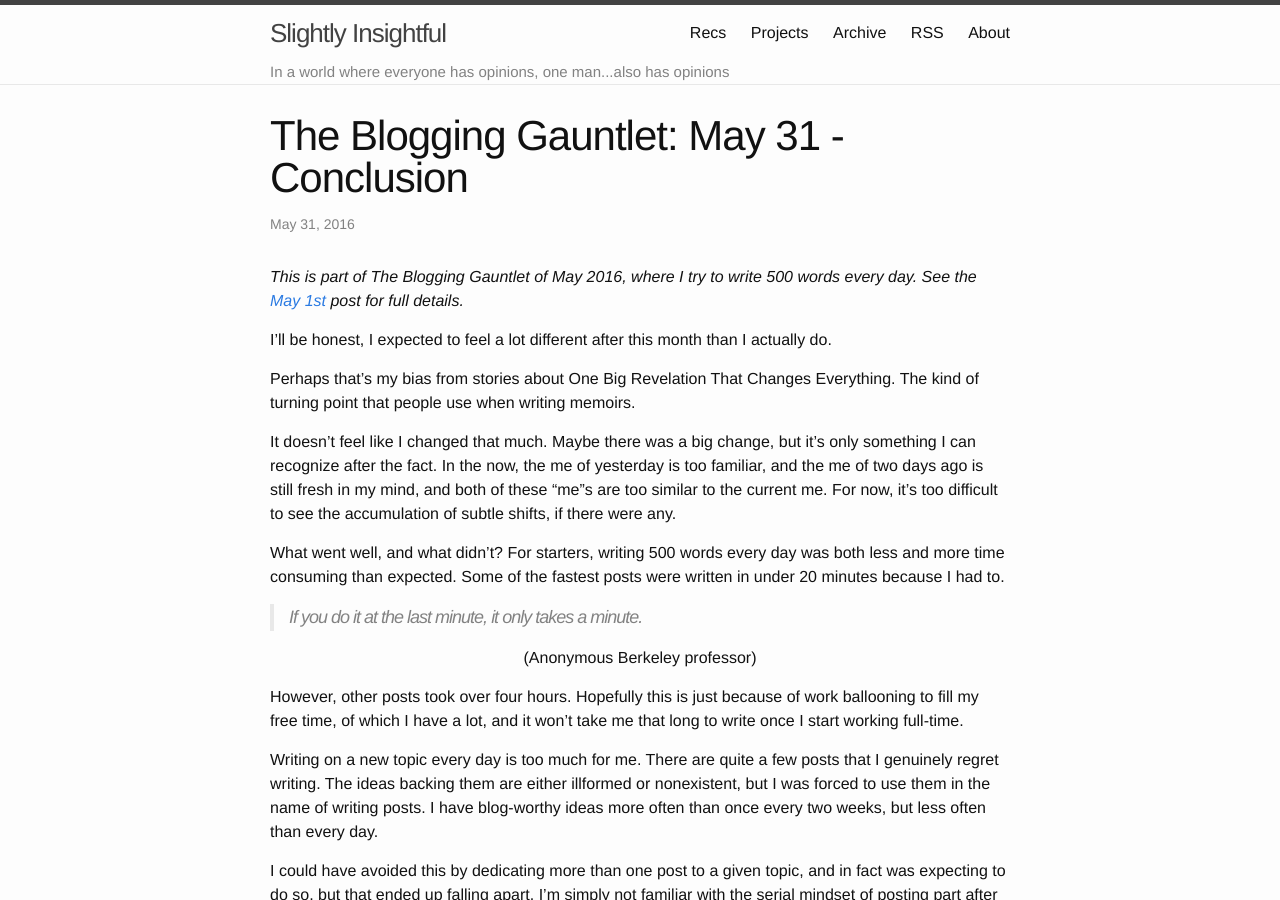
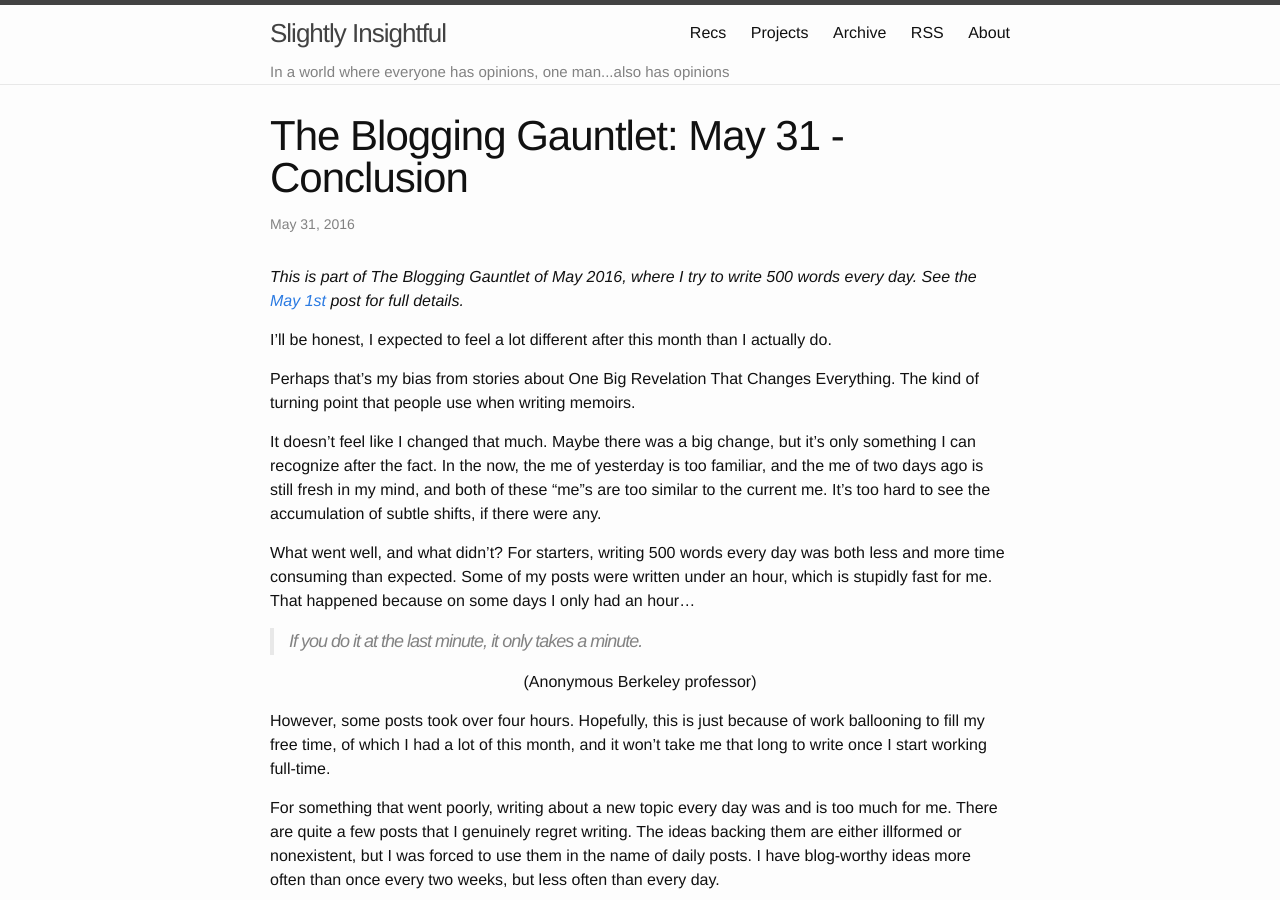
Before and after one commit to alexirpan/alexirpan.github.io, a Jekyll site: the page built from _posts/may2016/2016-05-31-may-31.markdown, in a window 1280 px wide and 900 px high. Built offline with Jekyll 4.4.1, drawn with Linux system fonts in a browser that asks for light colours.

Commit message:
Update 2016-05-31-may-31.markdown
Some changes

```diff
--- a/_posts/may2016/2016-05-31-may-31.markdown
+++ b/_posts/may2016/2016-05-31-may-31.markdown
@@ -10,18 +10,18 @@ I'll be honest, I expected to feel a lot different after this month than I actua
 
 Perhaps that's my bias from stories about One Big Revelation That Changes Everything. The kind of turning point that people use when writing memoirs.
 
-It doesn't feel like I changed that much. Maybe there was a big change, but it's only something I can recognize after the fact. In the now, the me of yesterday is too familiar, and the me of two days ago is still fresh in my mind, and both of these "me"s are too similar to the current me. For now, it's too difficult to see the accumulation of subtle shifts, if there were any.
+It doesn't feel like I changed that much. Maybe there was a big change, but it's only something I can recognize after the fact. In the now, the me of yesterday is too familiar, and the me of two days ago is still fresh in my mind, and both of these "me"s are too similar to the current me. It's too hard to see the accumulation of subtle shifts, if there were any.
 
-What went well, and what didn't? For starters, writing 500 words every day was both less and more time consuming than expected. Some of the fastest posts were written in under 20 minutes because I had to.
+What went well, and what didn't? For starters, writing 500 words every day was both less and more time consuming than expected. Some of my posts were written under an hour, which is stupidly fast for me. That happened because on some days I only had an hour...
 
 > If you do it at the last minute, it only takes a minute.
 
 (Anonymous Berkeley professor)
 {: .centered }
 
-However, other posts took over four hours. Hopefully this is just because of work ballooning to fill my free time, of which I have a lot, and it won't take me that long to write once I start working full-time.
+However, some posts took over four hours. Hopefully, this is just because of work ballooning to fill my free time, of which I had a lot of this month, and it won't take me that long to write once I start working full-time.
 
-Writing on a new topic every day is too much for me. There are quite a few posts that I genuinely regret writing. The ideas backing them are either illformed or nonexistent, but I was forced to use them in the name of writing posts.
+For something that went poorly, writing about a new topic every day was and is too much for me. There are quite a few posts that I genuinely regret writing. The ideas backing them are either illformed or nonexistent, but I was forced to use them in the name of daily posts.
 I have blog-worthy ideas more often than once every two weeks, but less often than every day.
 
 I could have avoided this by dedicating more than one post to a given topic, and in fact was expecting to do so, but that ended up falling apart. I'm simply not familiar with the serial mindset of posting part after part of a whole. When I write, I like to rearrange paragraphs and ideas all over the place, until I get an ordering I like. This stops working when I write serially. Publishing the beginning of an intended post fixes the ideas I start with and the order they are presented in, and trying to continue old posts feels like writing while trapped in a corner. I have on occasion scrapped entire drafts when I realized I wasn't writing about what I actually wanted to write about, and if I had published the start of those drafts, I would have been forced to write on something I didn't want to write on. That doesn't work with a blog, a recreational writing outlet.
```
Also changed, not shown: other parts of _posts/may2016/2016-05-31-may-31.markdown (+1 -1 lines).
